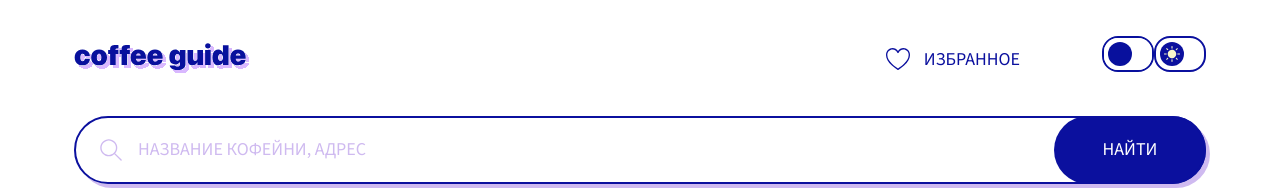
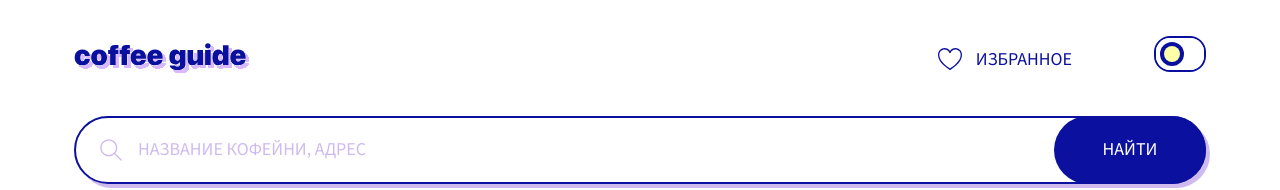
Before and after one commit to py-Coffee-Guide/coffee-guide-frontend, a React (Vite) app: page / in a window 1280 px wide. Shown: the top 190 px of the page. Built offline with nearby package versions, Linux system fonts and the light colour scheme.

Commit message:
add switcher style

```diff
--- a/src/components/Header/Header.jsx
+++ b/src/components/Header/Header.jsx
@@ -16,9 +16,9 @@ function Header() {
 					<p>ИЗБРАННОЕ</p>
 				</div>
 				<Theme />
-				<div className={styles.switcher}>
+				{/* <div className={styles.switcher}>
 					<img src={switcherIcon} alt="Switcher" />
-				</div>
+				</div> */}
 			</nav>
 		</header>
 	);
--- a/src/components/Theme/Theme.jsx
+++ b/src/components/Theme/Theme.jsx
@@ -21,7 +21,9 @@ const Theme = ({ className }) => {
 	return (
 		<label className={styles.switch} htmlFor="checkbox">
 			<input id="checkbox" type="checkbox" onClick={handleChange} aria-label="switch" />
-			<span className={styles.slider} />
+			<div className={styles.slider}>
+				<span className={styles.icon} />
+			</div>
 		</label>
 	);
 };
--- a/src/components/Theme/Theme.module.scss
+++ b/src/components/Theme/Theme.module.scss
@@ -24,9 +24,10 @@
 	border-radius: 14px;
 	-webkit-transition: 0.4s;
 	transition: 0.4s all ease;
+	// box-shadow: 5px 0 0 -3.5px;
 }
 
-.slider:before {
+.slider::before {
 	position: absolute;
 	content: '';
 	height: 24px;
@@ -36,8 +37,23 @@
 	background-color: #08109d;
 	border-radius: 50%;
 	-webkit-transition: 0.4s;
-	transition: 0.4s;
+	transition: 0.4s all ease;
 }
+
+.slider::after {
+  position: absolute;
+	content: '';
+  width: 16px;
+	height: 16px;
+  left: 8px;
+	bottom: 8px;
+	border-radius: 50%;
+	background-color: rgb(255, 255, 168);
+  transition: 0.4s all ease;
+
+}
+
+
 
 // input:checked + .slider {
 //   background-color: #2196F3;
@@ -47,19 +63,16 @@
 //   box-shadow: 0 0 1px #2196F3;
 // }
 
-input:checked + .slider:before {
+input:checked + .slider::before {
 	-webkit-transform: translateX(16px);
 	-ms-transform: translateX(16px);
 	transform: translateX(16px);
 }
 
-/* Rounded sliders */
-.slider.round {
-	border-radius: 34px;
-}
-
-.slider.round:before {
-	border-radius: 50%;
+input:checked + .slider::after {
+	-webkit-transform: translateX(16px);
+	-ms-transform: translateX(16px);
+	transform: translateX(16px);
 }
 
 // .root {
```
